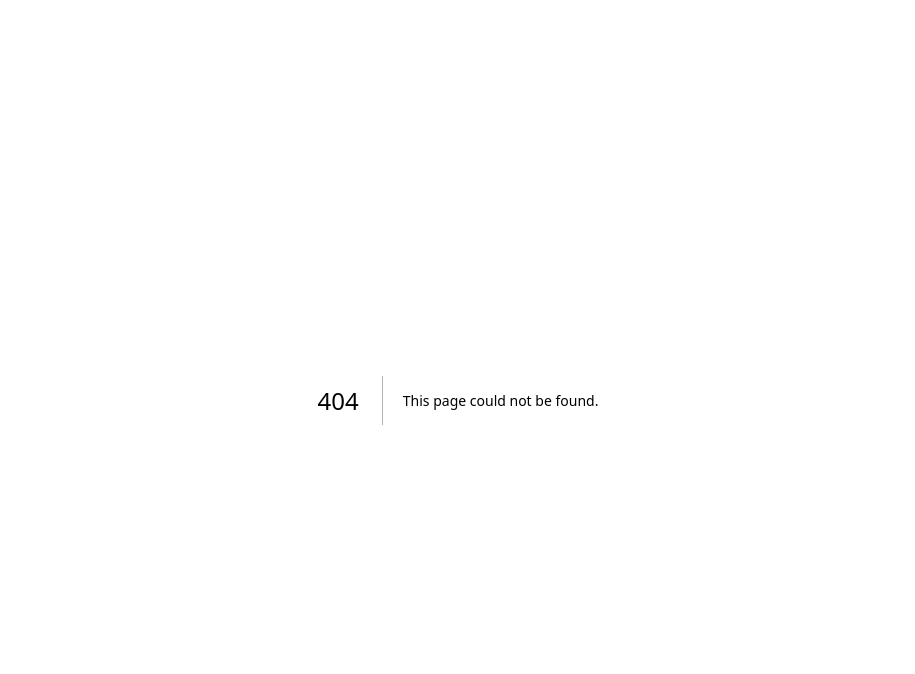
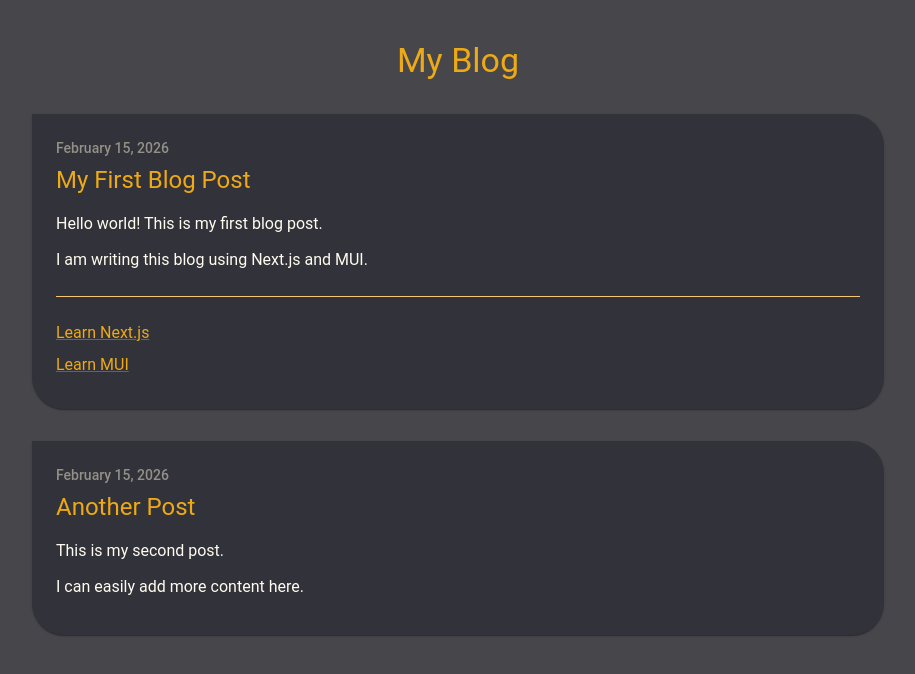
Before and after one commit to KarlSupertramp/HostNextJs, a Next.js app: page /blog in a window 1280 px wide. Before the commit this address had no page. Shown: the top 674 px of the page, without its empty margins (182-1097 px from the left). Built offline with nearby package versions, Linux system fonts and the light colour scheme.

Commit message:
preparing blog

```diff
--- /dev/null
+++ b/app/blog/page.tsx
@@ -0,0 +1,108 @@
+'use client';
+
+import { Box, Container, Typography, Link as MuiLink, Divider } from "@mui/material";
+
+type BlogPostData = {
+  date: string;
+  title: string;
+  paragraphs: string[];
+  links?: { text: string; href: string }[];
+};
+
+export default function Blog() {
+  // Component to render a single blog post
+  const BlogPost = ({ date, title, paragraphs, links }: BlogPostData) => (
+
+    <Box sx={{
+      mb: 4,
+      bgcolor: "background.paper",
+      p: 3,
+      borderBottomLeftRadius: 32,
+      borderBottomRightRadius: 32,
+      borderTopRightRadius: 32,
+      boxShadow: 1 }}>
+      <Typography mb={0.5} variant="subtitle2" color="text.faded">
+        {new Date(date).toLocaleDateString(undefined, { year: "numeric", month: "long", day: "numeric" })}
+      </Typography>
+      <Typography mb={2} variant="h5">
+        {title}
+      </Typography>
+
+      {paragraphs.map((paragraph, index) => (
+        <Typography
+          key={index}
+          component="p"
+          variant="body1"
+          color="text.secondary"
+          sx={{
+            mb: 1.5,
+            "& b, & strong": { fontWeight: 700, color: "text.primary" },
+          }}
+        >
+          {paragraph}
+        </Typography>
+      ))}
+
+      {links && links.length > 0 && (
+        <Box mt={2}>
+          <Divider sx={{ my: 3 }} />
+          {links.map((link, index) => (
+            <MuiLink
+              key={index}
+              href={link.href}
+              target="_blank"
+              rel="noopener noreferrer"
+              sx={{ display: "block", mb: 1 }}
+            >
+              {link.text}
+            </MuiLink>
+          ))}
+        </Box>
+      )}
+    </Box>
+  );
+
+  // Array of blog posts (data)
+  const blogPosts = (): BlogPostData[] => [
+    {
+      date: "2026-02-15",
+      title: "My First Blog Post",
+      paragraphs: [
+        "Hello world! This is my first blog post.",
+        "I am writing this blog using Next.js and MUI.",
+      ],
+      links: [
+        { text: "Learn Next.js", href: "https://nextjs.org" },
+        { text: "Learn MUI", href: "https://mui.com" },
+      ],
+    },
+    {
+      date: "2026-02-15",
+      title: "Another Post",
+      paragraphs: [
+        "This is my second post.",
+        "I can easily add more content here.",
+      ],
+    },
+  ];
+
+  return (
+    <Box sx={{ py: 5, bgcolor: "background.default" }}>
+      <Container maxWidth="md">
+        <Typography variant="h4" mb={4} align="center">
+          My Blog
+        </Typography>
+
+        {blogPosts().map((post, index) => (
+          <BlogPost
+            date={post.date}
+            key={index}
+            title={post.title}
+            paragraphs={post.paragraphs}
+            links={post.links}
+          />
+        ))}
+      </Container>
+    </Box>
+  );
+}
--- a/app/footer/page.tsx
+++ b/app/footer/page.tsx
@@ -37,6 +37,7 @@ export default function  Footer() {
 					<Link onClick={() => {handleScroll("showroom-section")}} color="text.dark">Showroom</Link>
 					<Link onClick={() => {handleScroll("skills-section")}} color="text.dark">Skills</Link>
 					<Link onClick={() => {handleScroll("contact-section")}} color="text.dark">Contact</Link>
+					<Link href={"/blog"} color="text.dark">Blog</Link>
 				</Stack>
 				<Typography alignSelf={"center"} variant="body2" color="text.dark">
 					&copy; {new Date().getFullYear()} Karl Martin
```
